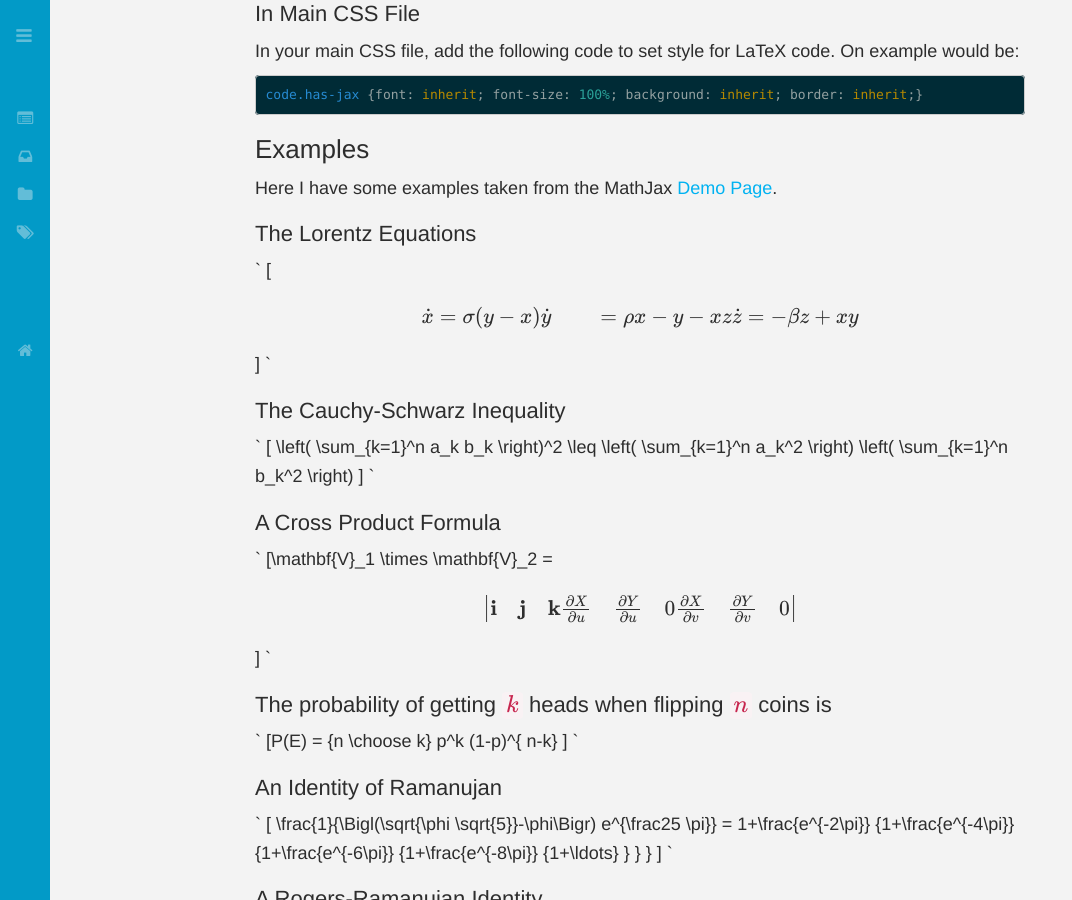
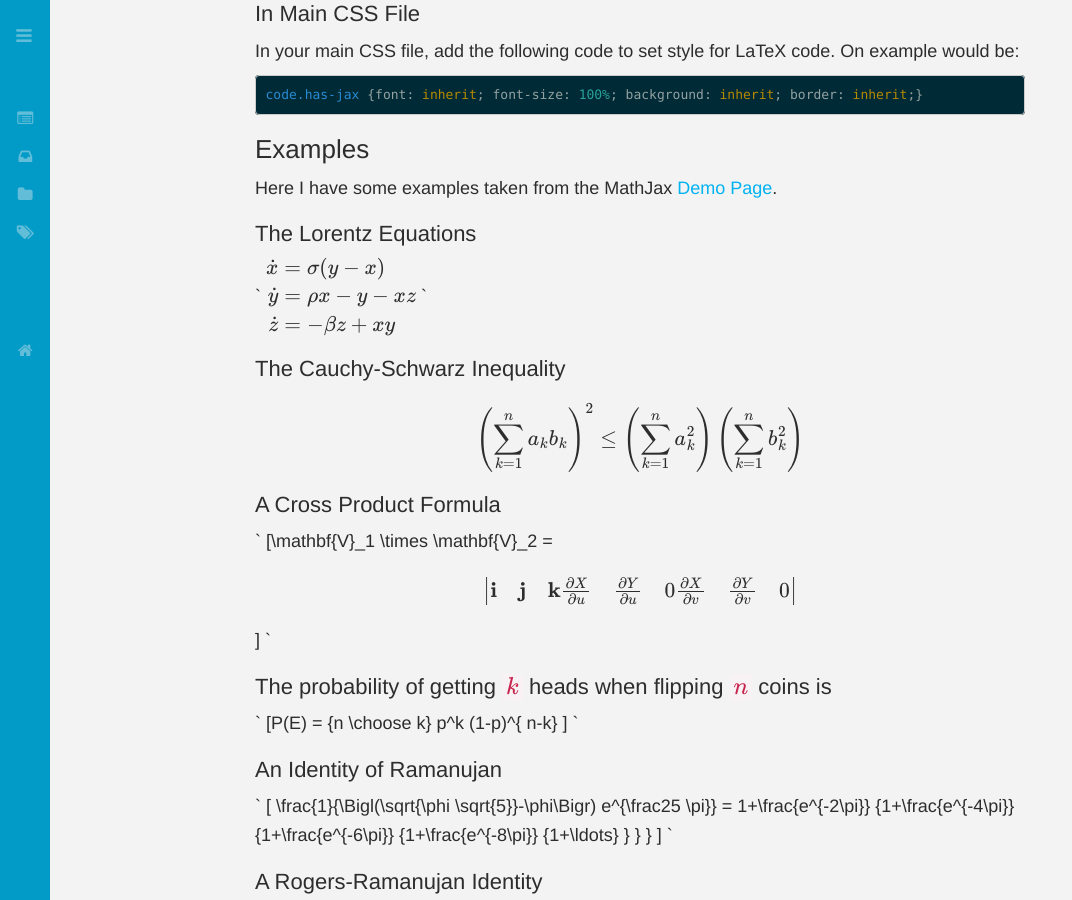
Before and after one commit to joysword/joysword.github.io, a Jekyll site: the page built from _posts/2014-02-13-latex_support_for_jekyll_blog.md, in a window 1280 px wide and 900 px high, scrolled down 1042 px. Shown: the whole window, without its empty margins (0-1072 px from the left). Built offline with Jekyll 4.4.1, drawn with Linux system fonts in a browser that asks for light colours; nearby versions of some CDN libraries; Markdown is read by kramdown in place of the engine named in the settings; formulas are drawn with MathJax 3; comment, search, counter and statistics services are not loaded.

```diff
--- a/_config.yml
+++ b/_config.yml
@@ -1,5 +1,5 @@
 paginate: 10
-markdown: redcarpet
+markdown: Kramdown
 pygments: true
 redcarpet:
   extensions: ["no_intra_emphasis", "fenced_code_blocks", "autolink", "tables", "with_toc_data"]
--- a/_posts/2014-02-13-latex_support_for_jekyll_blog.md
+++ b/_posts/2014-02-13-latex_support_for_jekyll_blog.md
@@ -53,19 +53,19 @@ Here I have some examples taken from the MathJax [Demo Page](http://www.mathjax.
 
 #### The Lorentz Equations
 `
-\[
+$$
 \begin{aligned}
 \dot{x} & = \sigma(y-x) \\
 \dot{y} & = \rho x - y - xz \\
 \dot{z} & = -\beta z + xy
 \end{aligned}
-\]
+$$
 `
 
 #### The Cauchy-Schwarz Inequality
-`
-\[ \left( \sum_{k=1}^n a_k b_k \right)^2 \leq \left( \sum_{k=1}^n a_k^2 \right) \left( \sum_{k=1}^n b_k^2 \right) \]
-`
+
+$$ \left( \sum_{k=1}^n a_k b_k \right)^2 \leq \left( \sum_{k=1}^n a_k^2 \right) \left( \sum_{k=1}^n b_k^2 \right) $$
+
 
 #### A Cross Product Formula
 `
```
